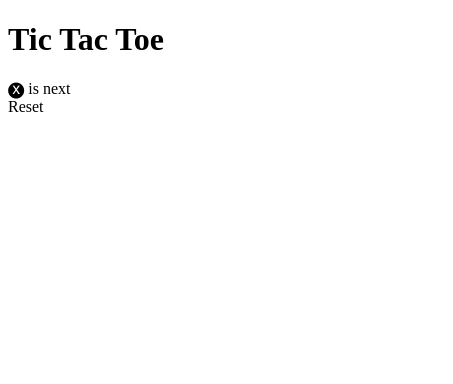
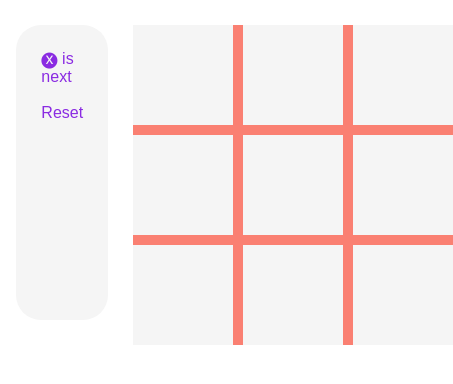
Before and after one commit to SEI-ATL/tic-tac-toe-solution, a plain HTML site: page index.html in a window 390 px wide. Shown: the whole page, 453 px wide, since content can reach past the window. Drawn offline with Linux system fonts and the light colour scheme.

Commit message:
[style] Add all styling for game

```diff
--- a/css/style.css
+++ b/css/style.css
@@ -0,0 +1,117 @@
+* {
+    box-sizing: border-box;
+    margin: 0;
+    padding: 0;
+}
+
+body {
+    color: blueviolet;
+    display: flex;
+    justify-content: center;
+    font-family: sans-serif;
+}
+
+.container {
+    background: whitesmoke;
+    margin: 50px;
+    padding: 50px;
+    border-radius: 25px;
+}
+
+.title {
+    color: peachpuff;
+}
+
+.game-buttons {
+    /* display: flex;
+    justify-content: space-around;
+    margin-top: 25px;
+    font-size: 25px;
+    height: 30px; */
+}
+
+.reset {
+    cursor: pointer;
+}
+
+.reset:hover {
+    color: red;
+}
+
+.grid {
+    background-color: salmon;
+    display: grid;
+    grid-template-columns: repeat(3, 1fr);
+    grid-template-rows: repeat(3, 1fr);
+    gap: 15px;
+    margin-top: 50px;
+}
+
+.box {
+    background: whitesmoke;
+    display: flex;
+    justify-content: center;
+    align-items: center;
+    cursor: pointer;
+    height: 200px;
+    width: 200px;
+}
+
+.x,
+.o {
+  cursor: default;
+}
+.x::after {
+  content: "🅧";
+  font-size: 200px;
+}
+
+.o::after {
+  content: "🅞";
+  color: burlywood;
+  font-size: 200px;
+}
+
+.won::after {
+  color: #bd022f;
+}
+
+@media only screen and (max-width: 1024px) {
+  .grid {
+    margin-top: 25px;
+    grid-gap: 10px;
+  }
+
+  .box {
+    height: 150px;
+    width: 150px;
+  }
+
+  .x::after {
+    font-size: 150px;
+  }
+
+  .o::after {
+    font-size: 150px;
+  }
+}
+
+@media only screen and (max-width: 540px) {
+  .container {
+    margin: 25px;
+    padding: 25px;
+  }
+
+  .box {
+    height: 100px;
+    width: 100px;
+  }
+
+  .x::after {
+    font-size: 100px;
+  }
+
+  .o::after {
+    font-size: 100px;
+  }
+}
--- a/index.html
+++ b/index.html
@@ -7,10 +7,13 @@
     <title>Tic Tac Toe</title>
 </head>
 <body>
-    <h1>Tic Tac Toe</h1>
+    <h1 class="title">Tic Tac Toe</h1>
     <div class="container">
-        <div class="status">🅧 is next</div>
-        <div class="reset">Reset</div>
+        <div class="game-buttons">
+            <div class="status">🅧 is next</div>
+            <br>
+            <div class="reset">Reset</div>
+        </div>
     </div>
     <div class="grid">
         <div class="box" id="box-1"></div>
```
